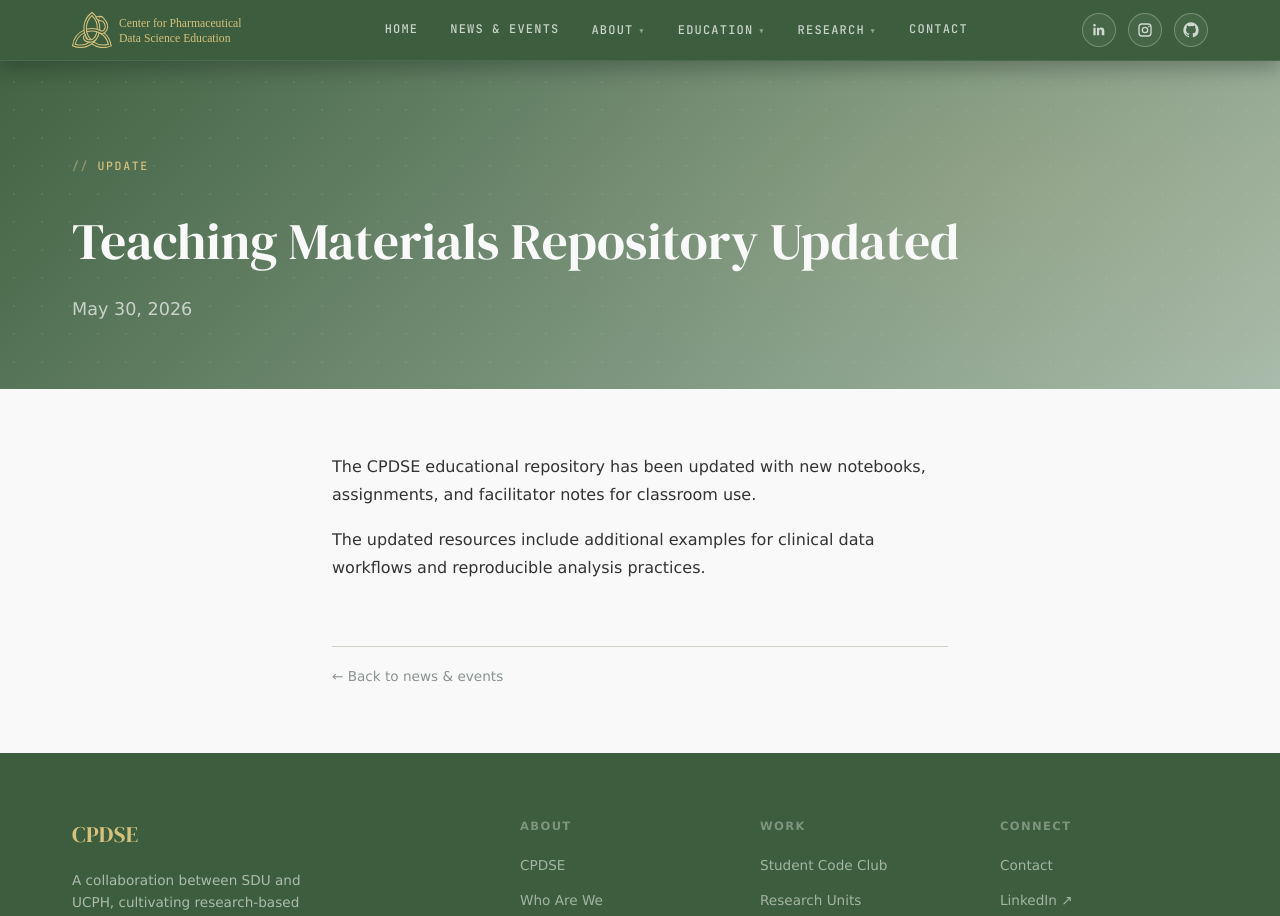
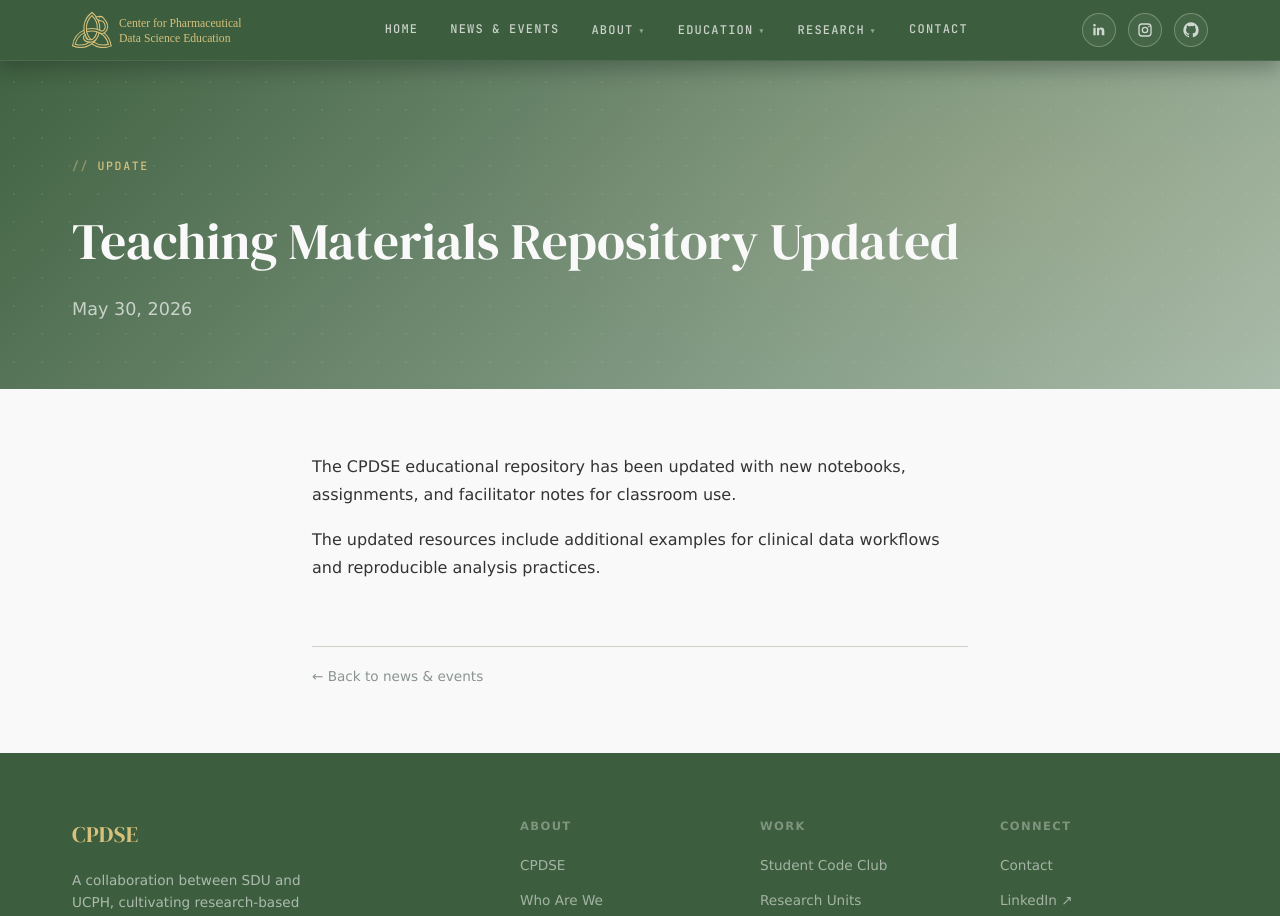
Before and after one commit to CPDSE/PagesCMS, a Jekyll site: the page built from _posts/news/2026-05-30-teaching-materials-update.md, in a window 1280 px wide and 1400 px high, scrolled down 17 px. Shown: the top 916 px of the window. Built offline with Jekyll 4.4.1, drawn with Linux system fonts in a browser that asks for light colours.

Commit message:
Update main.css

```diff
--- a/assets/css/main.css
+++ b/assets/css/main.css
@@ -2221,6 +2221,11 @@
   padding: var(--space-md);
 }
 
+.calendar-event-modal[hidden],
+.calendar-event-modal__link[hidden] {
+  display: none !important;
+}
+
 .calendar-event-modal__backdrop {
   position: absolute;
   inset: 0;
@@ -2370,7 +2375,7 @@
 }
 .post-header time { color: rgba(249,249,249,0.6); font-size: 0.85rem; margin-top: 0.5rem; display: block; }
 .post-content {
-  max-width: 680px;
+  max-width: 720px;
   margin: var(--space-lg) auto;
   padding: 0 var(--space-md);
 }
```
